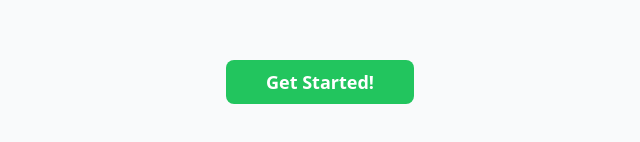
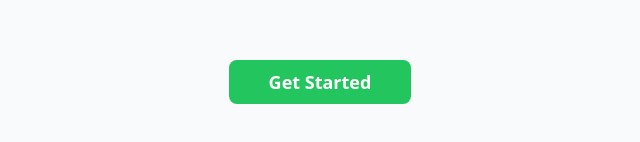
Before and after one commit to NotAryanXD/ncert-solutions, a plain HTML site: page index.html in a window 1280 px wide. Shown: the part 340-482 px from the top of the page, 320-960 px from the left. Drawn offline with Linux system fonts and the light colour scheme.

Commit message:
Initial Commit

```diff
--- a/index.html
+++ b/index.html
@@ -23,7 +23,7 @@
 
     <div class="text-center my-48 flex flex-col items-center">
         <span class="text-4xl font-bold text-red-400">Want Free NCERT Updated Solutions?</span>
-        <a href="solution.html" class="text-white bg-green-500 font-bold my-16 px-10 py-2 rounded-lg text-lg hover:bg-green-600 duration-100">Get Started!</a>
+        <a href="solution.html" class="text-white bg-green-500 font-bold my-16 px-10 py-2 rounded-lg text-lg hover:bg-green-600 duration-100">Get Started</a>
     </div>
 </body>
 </html>
```
